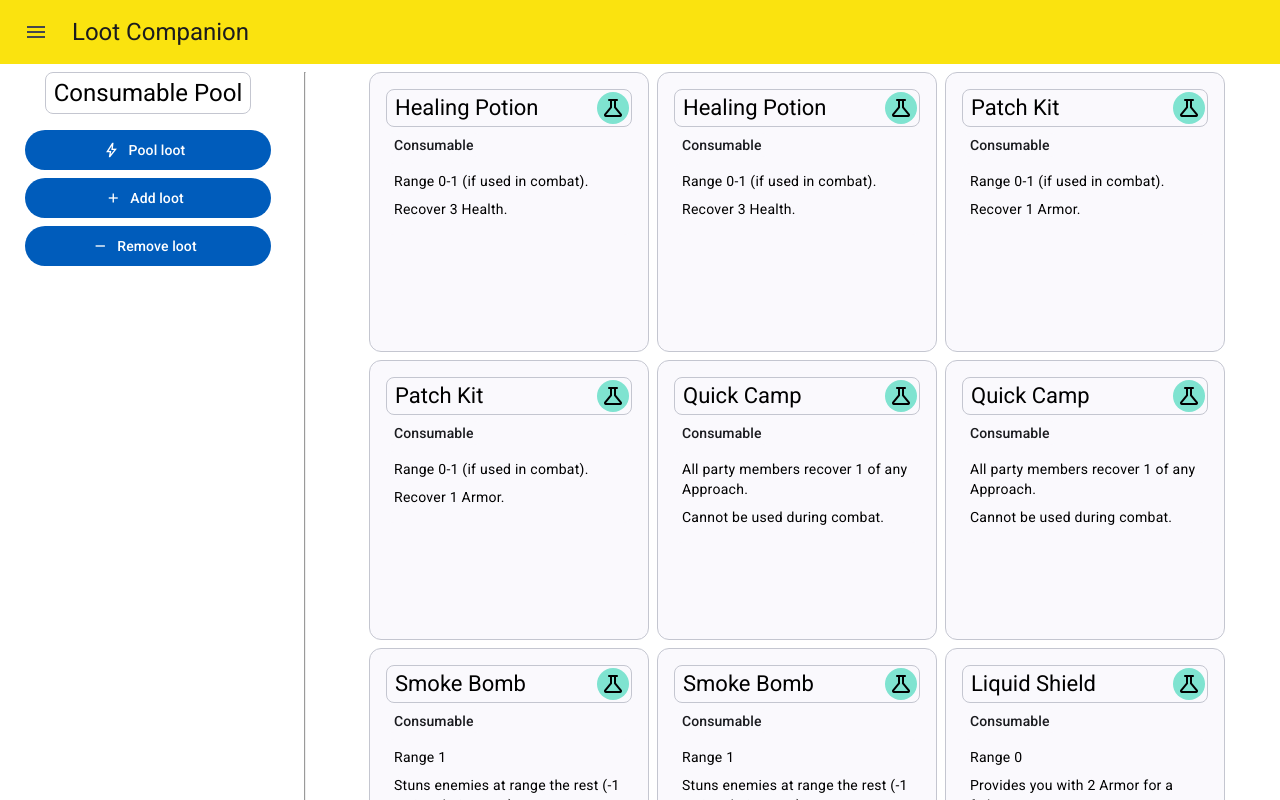
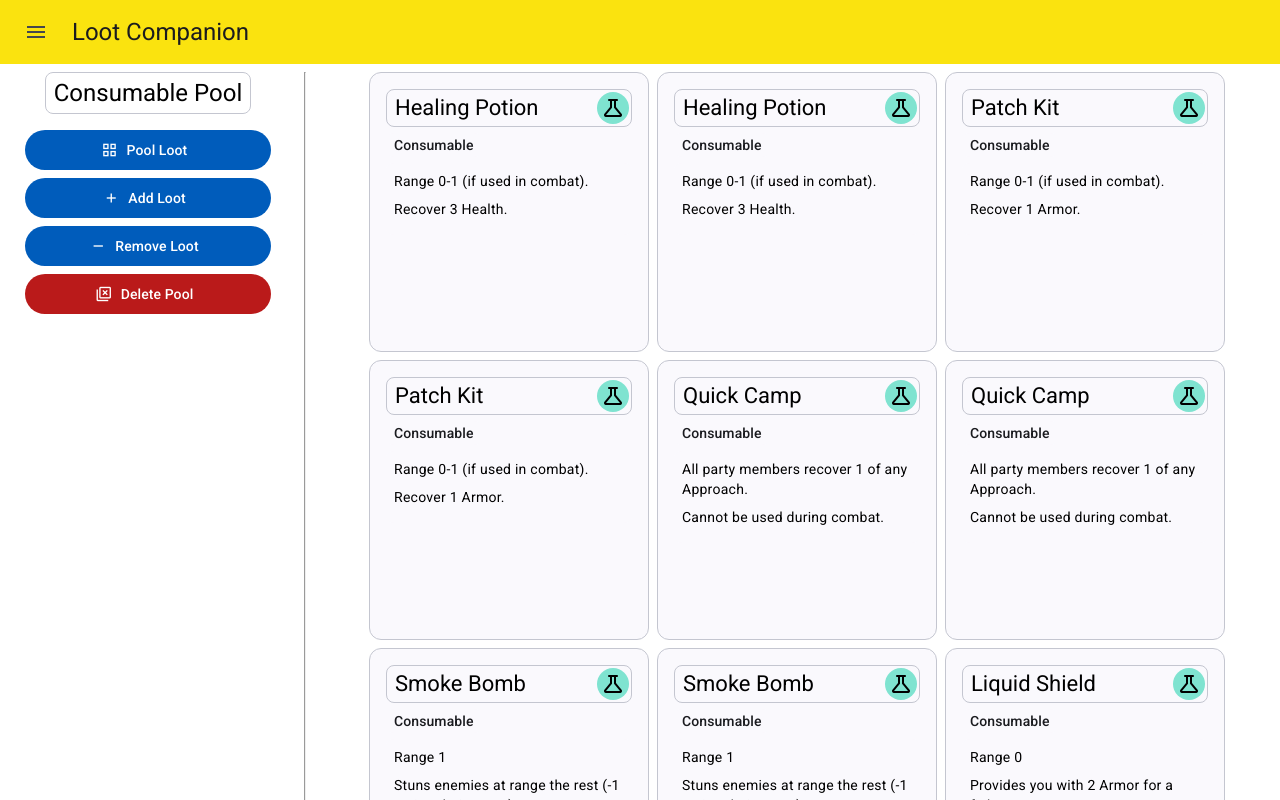
Before and after one commit to johndu9/loot-companion, an Angular app: page /pool/1 in a window 1280 px wide. Built offline with nearby package versions, Linux system fonts and the light colour scheme.

Commit message:
Add remove pool button to pool page

```diff
--- a/src/app/loot.service.ts
+++ b/src/app/loot.service.ts
@@ -113,18 +113,7 @@ export class LootService {
 
   removePlayer(playerIndex: number) {
     const playerPoolIndex = this.players[playerIndex].pool;
-    const playerPool = this.pools[playerPoolIndex];
-    const sourceNames = [...new Set(playerPool.loots.map(l => this.loots[l].sourcePool))];
-    const poolIndices = sourceNames.map(s => this.pools.findIndex(p => p.name === s));
-    const replaceValues = poolIndices.map(poolIndex => {
-      const pool = this.pools[poolIndex];
-      const playerLootInPool = playerPool.loots.filter(l => this.loots[l].sourcePool === pool.name);
-      return {
-        index: poolIndex,
-        value: new Pool(pool.name, [...pool.loots, ...playerLootInPool])
-      };
-    });
-    this._pools.next(this.replaceN(this.pools, replaceValues).filter((p, i) => i !== playerPoolIndex));
+    this._pools.next(this.returnLootToSources(playerPoolIndex).filter((p, i) => i !== playerPoolIndex));
     this._players.next(this.players.filter((p, i) => i !== playerIndex));
   }
 
@@ -164,6 +153,20 @@ export class LootService {
       console.error('Pool with name "' + name + '" already exists');
     } else {
       this._pools.next([...this.pools, new Pool(name)]);
+    }
+  }
+
+  removePool(poolIndex: number) {
+    const pool = this.pools[poolIndex];
+    const hasSourceLoot = this.loots.findIndex(l => l.sourcePool === pool.name) >= 0;
+    const isPlayerPool = this.players.map(p => p.pool).includes(poolIndex);
+    if (hasSourceLoot) {
+      console.error('Pool has loot with "' + pool.name + '" as source, delete its loot first');
+    } else if (isPlayerPool) {
+      console.error('Pool belongs to player, delete player instead');
+    } else {
+      this._pools.next(this.returnLootToSources(poolIndex).filter((p, i) => i !== poolIndex));
+      this._players.next(this.players.map(p => p.pool > poolIndex ? {...p, pool: p.pool - 1} as Player : p));
     }
   }
 
@@ -230,6 +233,23 @@ export class LootService {
     }
   }
 
+  private returnLootToSources(fromPoolIndex: number) {
+    const fromPool = this.pools[fromPoolIndex];
+    const lootIndices = fromPool.loots;
+    const sourceNames = [...new Set(lootIndices.map(l => this.loots[l].sourcePool))];
+    const sourceIndices = sourceNames.map(s => this.pools.findIndex(p => p.name === s));
+    const replaceValues = sourceIndices.map(sourceIndex => {
+      const sourcePool = this.pools[sourceIndex];
+      const lootToSource = lootIndices.filter(l => this.loots[l].sourcePool === sourcePool.name);
+      return {
+        index: sourceIndex,
+        value: new Pool(sourcePool.name, [...sourcePool.loots, ...lootToSource])
+      };
+    });
+    replaceValues.push({index: fromPoolIndex, value: new Pool(fromPool.name, [])});
+    return this.replaceN(this.pools, replaceValues);
+  }
+
   private replace<T>(arr: Array<T>, index: number, newValue: T) {
     return [...arr].map((v, i) => i === index ? newValue : v);
   }
--- a/src/app/pool.component.html
+++ b/src/app/pool.component.html
@@ -4,16 +4,20 @@
       <span class="pool-name mat-headline-small">{{pool.name}}</span>
       <div class="loot-view-modes">
         <button class="loot-view-mode" mat-flat-button (click)="mode = m.ViewLoot">
-          <mat-icon class="material-symbols-outlined">bolt</mat-icon>
-          Pool loot
+          <mat-icon class="material-symbols-outlined">grid_view</mat-icon>
+          Pool Loot
         </button>
         <button class="loot-view-mode" mat-flat-button (click)="mode = m.AddLoot">
           <mat-icon class="material-symbols-outlined">add</mat-icon>
-          Add loot
+          Add Loot
         </button>
         <button class="loot-view-mode" mat-flat-button (click)="mode = m.RemoveLoot">
           <mat-icon class="material-symbols-outlined">remove</mat-icon>
-          Remove loot
+          Remove Loot
+        </button>
+        <button class="loot-view-mode mat-warn" mat-flat-button [disabled]="!canDeletePool" (click)="deletePool()">
+          <mat-icon class="material-symbols-outlined">tab_close</mat-icon>
+          Delete Pool
         </button>
       </div>
     </div>
--- a/src/app/pool.component.ts
+++ b/src/app/pool.component.ts
@@ -1,4 +1,4 @@
-import { Component, Input, OnDestroy, OnInit } from "@angular/core";
+import { Component, inject, Input, OnDestroy, OnInit } from "@angular/core";
 import { Loot, Pool } from "./loot.defs";
 import { MatButtonModule } from "@angular/material/button";
 import { MatIconModule } from "@angular/material/icon";
@@ -6,6 +6,8 @@ import { LootListComponent } from "./loot-list.component";
 import { combineLatest, Subject, takeUntil } from "rxjs";
 import { LootService } from "./loot.service";
 import { NotFoundComponent } from "./not-found.component";
+import { MatDialogTitle, MatDialogContent, MatDialogActions, MatDialogClose, MAT_DIALOG_DATA, MatDialog } from "@angular/material/dialog";
+import { Router } from "@angular/router";
 
 enum PoolViewMode {
   ViewLoot,
@@ -33,6 +35,9 @@ export class PoolComponent implements OnDestroy, OnInit {
   get inPool(): boolean[] {
     return this.loots.map((l, i) => this.pool.loots.includes(i));
   }
+  get canDeletePool() {
+    return this.loots.findIndex(l => l.sourcePool === this.pool.name) < 0
+  }
 
   loots: Loot[] = [];
   pools: Pool[] = [];
@@ -40,7 +45,7 @@ export class PoolComponent implements OnDestroy, OnInit {
   mode: PoolViewMode = PoolViewMode.ViewLoot;
   m = PoolViewMode;
 
-  constructor(public lootService: LootService) {
+  constructor(private lootService: LootService, private router: Router) {
   }
 
   ngOnInit(): void {
@@ -103,4 +108,47 @@ export class PoolComponent implements OnDestroy, OnInit {
       }
     }
   }
+
+  readonly dialog = inject(MatDialog);
+
+  deletePool() {
+    const dialogRef = this.dialog.open(DeletePoolDialog,
+      {data: {poolName: this.pool.name}});
+
+    dialogRef.afterClosed().subscribe(result => {
+      if (result) {
+        this.router.navigate(['']);
+        this.lootService.removePool(this.poolIndex);
+      }
+    });
+  }
 }
+
+interface DeletePoolData {
+  poolName: string;
+}
+
+@Component({
+  selector: 'delete-pool-dialog',
+  template: `
+<span mat-dialog-title>Deleting {{data.poolName}}</span>
+<mat-dialog-content>
+  <span class="mat-body-medium">Are you sure?</span>
+</mat-dialog-content>
+<mat-dialog-actions>
+  <button mat-button [mat-dialog-close]="false">Cancel</button>
+  <button mat-button [mat-dialog-close]="true" class="mat-warn" cdkFocusInitial>Delete</button>
+</mat-dialog-actions>
+`,
+  standalone: true,
+  imports: [
+    MatButtonModule,
+    MatDialogTitle,
+    MatDialogContent,
+    MatDialogActions,
+    MatDialogClose
+  ],
+})
+class DeletePoolDialog {
+  readonly data = inject<DeletePoolData>(MAT_DIALOG_DATA);
+}
```
